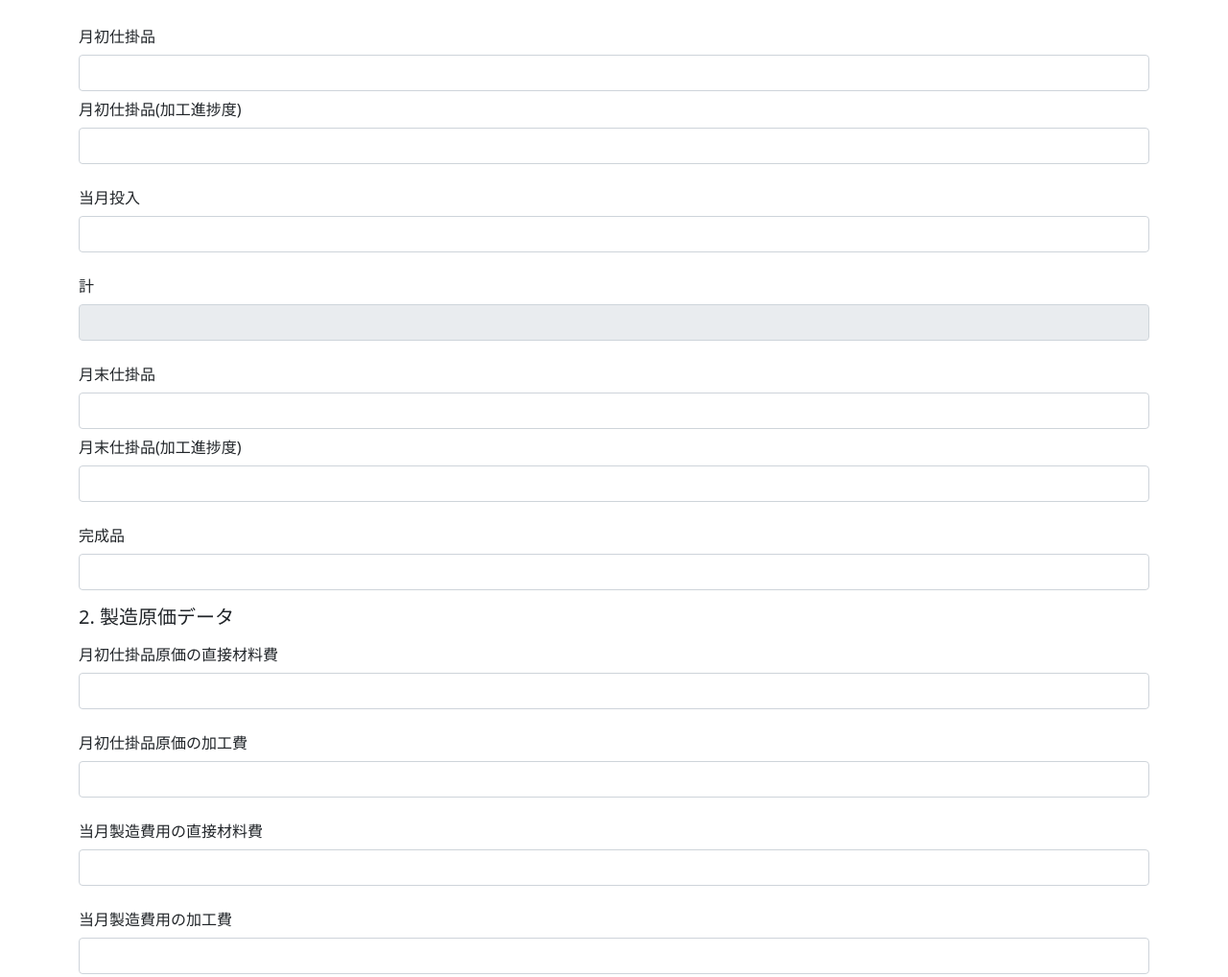
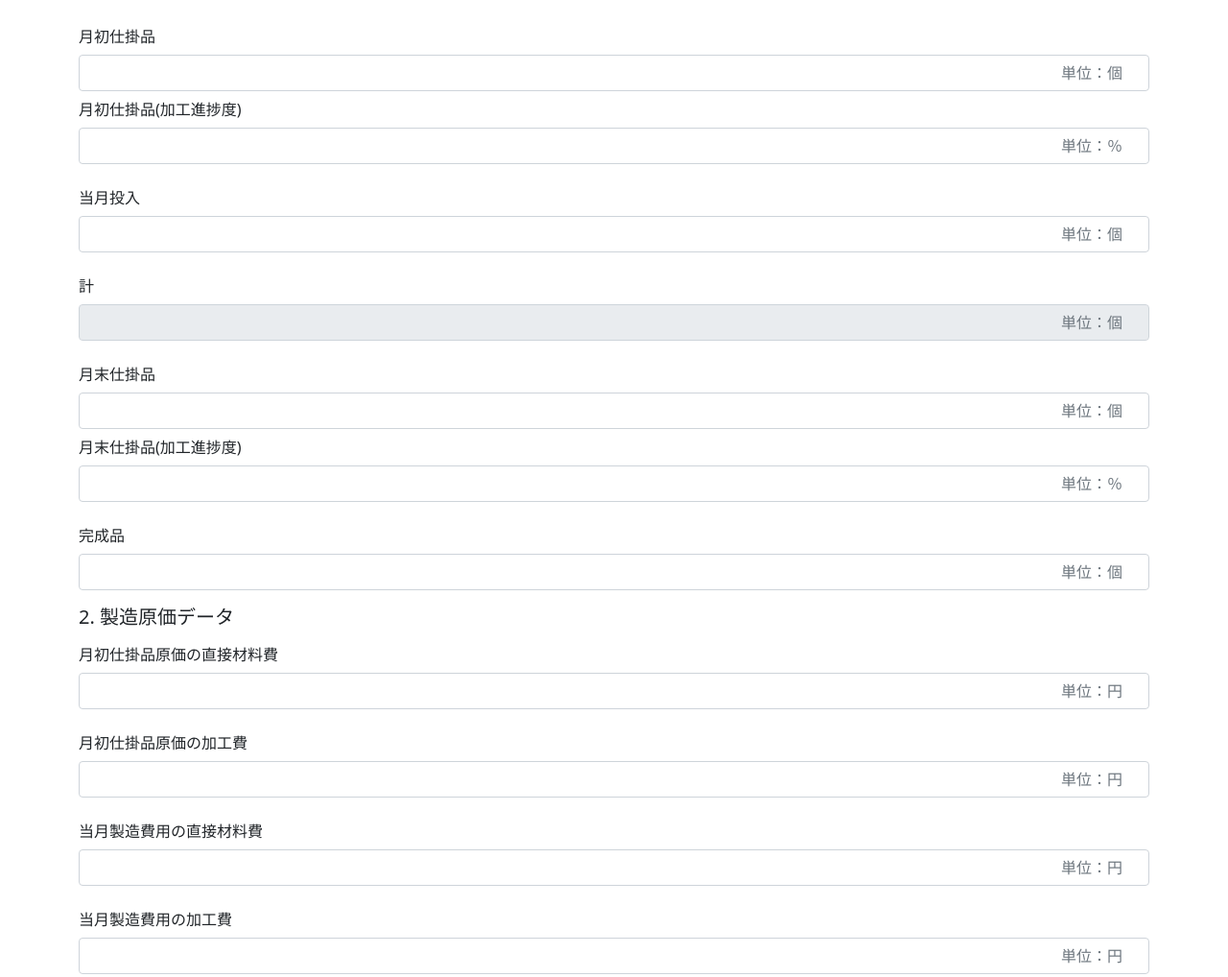
Before and after one commit to IshiharaHub/BookkeepingEngine, a plain HTML site: page src/index.html in a window 1280 px wide. Shown: the part 700-1718 px from the top of the page at 96% size. Drawn offline with nearby package versions, Linux system fonts and the light colour scheme; files whose address does not match are found by name.

Commit message:
プレースホルダーに単位を表示

```diff
--- a/src/index.html
+++ b/src/index.html
@@ -70,43 +70,43 @@
 						<div class="row">
               <label for="initial-work-in-progress" class="col-form-label">月初仕掛品</label>
               <div>
-                <input type="number" class="form-control text-right-input" id="initial-work-in-progress" />
+                <input type="number" class="form-control text-right-input" id="initial-work-in-progress" placeholder="単位：個"/>
               </div>
             </div>
 						<div class="mb-3 row">
               <label for="initial-work-in-progress" class="col-form-label">月初仕掛品(加工進捗度)</label>
               <div>
-                <input type="number" class="form-control text-right-input" id="initial-work-in-progress-percent" />
+                <input type="number" class="form-control text-right-input" id="initial-work-in-progress-percent" placeholder="単位：％"/>
               </div>
             </div>
             <div class="mb-3 form-group row">
               <label for="current-month-input" class="col-4 col-form-label">当月投入</label>
               <div>
-                <input type="number" class="form-control text-right-input" id="current-month-input" value="2,200" />
+                <input type="number" class="form-control text-right-input" id="current-month-input" placeholder="単位：個" />
               </div>
             </div>
             <div class="mb-3 row">
               <label for="total-production" class="col-form-label">計</label>
               <div>
-                <input type="number" class="form-control text-right-input" id="total-production" value="" disabled />
+                <input type="number" class="form-control text-right-input" id="total-production" value="" placeholder="単位：個" disabled />
               </div>
             </div>
             <div class="row">
               <label for="end-work-in-progress" class="col-form-label">月末仕掛品</label>
               <div>
-                <input type="number" class="form-control text-right-input" id="end-work-in-progress" value="" />
+                <input type="number" class="form-control text-right-input" id="end-work-in-progress" value="" placeholder="単位：個" />
               </div>
             </div>
             <div class="mb-3 row">
               <label for="end-work-in-progress" class="col-form-label">月末仕掛品(加工進捗度)</label>
               <div>
-                <input type="number" class="form-control text-right-input" id="end-work-in-progress-percent" value="" />
+                <input type="number" class="form-control text-right-input" id="end-work-in-progress-percent" value="" placeholder="単位：％" />
               </div>
             </div>
 						<div class="mb-3 row">
               <label for="finished-goods" class="col-form-label">完成品</label>
               <div>
-                <input type="number" class="form-control text-right-input" id="finished-goods" value="" />
+                <input type="number" class="form-control text-right-input" id="finished-goods" value="" placeholder="単位：個" />
               </div>
             </div>
           </div>
@@ -119,25 +119,25 @@
             <div class="mb-3 row">
               <label for="initial-cost-materials" class="col-form-label">月初仕掛品原価の直接材料費</label>
               <div>
-                <input type="number" class="form-control text-right-input" id="initial-cost-materials" />
+                <input type="number" class="form-control text-right-input" id="initial-cost-materials" placeholder="単位：円"/>
               </div>
             </div>
             <div class="mb-3 row">
               <label for="initial-cost-processing" class="col-form-label">月初仕掛品原価の加工費</label>
               <div>
-                <input type="number" class="form-control text-right-input" id="initial-cost-processing" />
+                <input type="number" class="form-control text-right-input" id="initial-cost-processing" placeholder="単位：円"/>
               </div>
             </div>
             <div class="mb-3 row">
               <label for="current-month-manufacturing-expense-materials" class="col-form-label">当月製造費用の直接材料費</label>
               <div>
-                <input type="number" class="form-control text-right-input" id="current-month-manufacturing-expense-materials" />
+                <input type="number" class="form-control text-right-input" id="current-month-manufacturing-expense-materials" placeholder="単位：円"/>
               </div>
             </div>
             <div class="mb-3 row">
               <label for="current-month-manufacturing-expense-processing" class="col-form-label">当月製造費用の加工費</label>
               <div>
-                <input type="number" class="form-control text-right-input" id="current-month-manufacturing-expense-processing" />
+                <input type="number" class="form-control text-right-input" id="current-month-manufacturing-expense-processing" placeholder="単位：円"/>
               </div>
             </div>
           </div>
```
